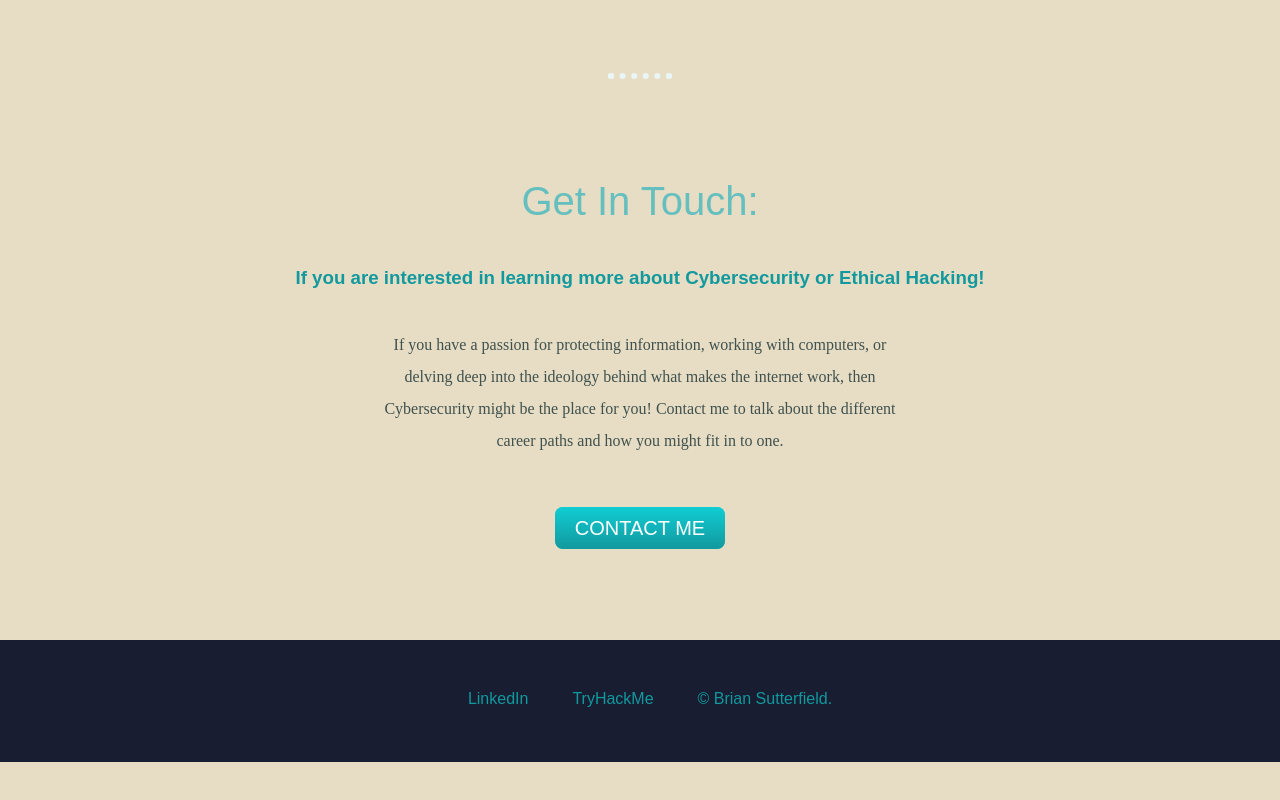
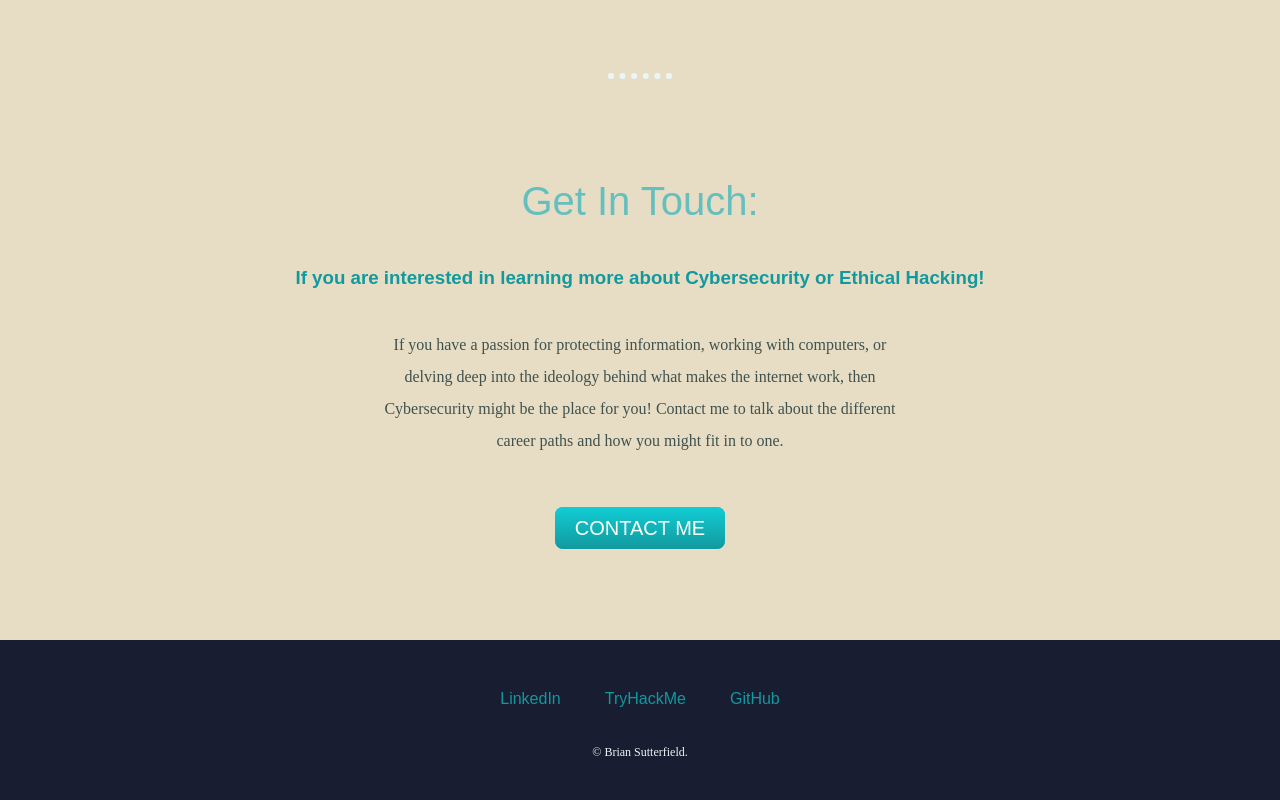
Before and after one commit to nfinityparad0x/cv, a plain HTML site: page index.html in a window 1280 px wide. Shown: the part 2627-3427 px from the top of the page. Drawn offline with Linux system fonts and the light colour scheme.

Commit message:
corrected mistake on link

```diff
--- a/index.html
+++ b/index.html
@@ -64,7 +64,7 @@
   <div class="bottom-container">
     <a class="footer-link" href="https://www.linkedin.com/in/brian-sutterfield3">LinkedIn</a>
     <a class="footer-link" href="https://tryhackme.com/p/NfinityParad0x">TryHackMe</a>
-    <a class="footer-link" href="https://nfinityparad0x.github.io/cv/
+    <a class="footer-link" href="https://nfinityparad0x.github.io/cv/">GitHub</a>
     <p class="copyright">© Brian Sutterfield.</p>
   </div>
 </body>
```
